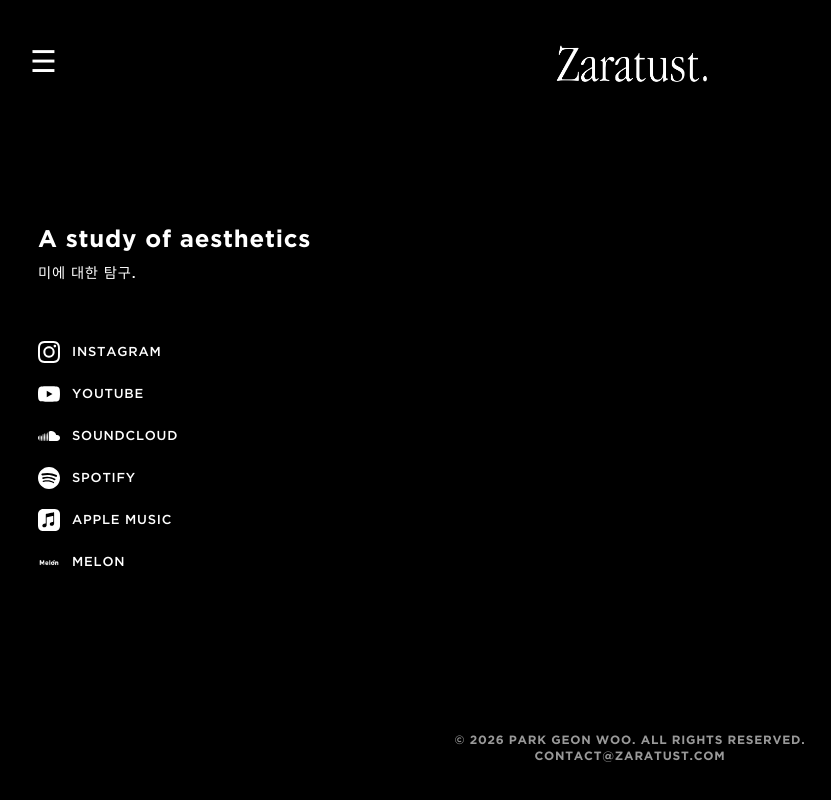
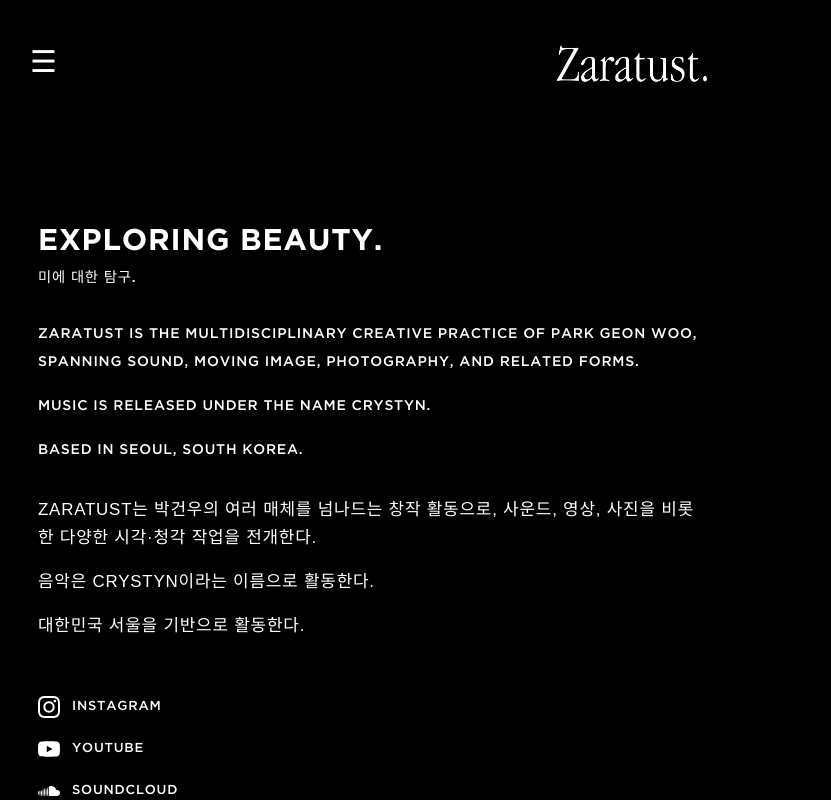
Before and after one commit to mmmmilessss/thezaratust, a Next.js app: page /about in a window 1280 px wide. Shown: the top 800 px of the page, without its empty margins (10-841 px from the left). Built offline with nearby package versions, Linux system fonts and the light colour scheme; a web font is replaced by a local one.

Commit message:
Expand about page introduction

```diff
--- a/app/about/page.tsx
+++ b/app/about/page.tsx
@@ -38,11 +38,31 @@
   return (
     <main className="px-6 py-16 sm:px-10 sm:py-20 lg:px-12 lg:py-24">
       <section className="max-w-3xl">
-        <div className="mb-14 space-y-2">
-          <p className="text-xl font-gotham-bold normal-case sm:text-2xl">A study of aesthetics</p>
-          <p lang="ko" className="font-gotham-medium">
+        <div className="mb-8 space-y-2">
+          <p className="text-2xl font-gotham-bold sm:text-3xl">EXPLORING BEAUTY.</p>
+          <p lang="ko" className="text-lg font-gotham-medium sm:text-xl">
             미에 대한 탐구.
           </p>
+        </div>
+
+        <div className="mb-14 max-w-2xl space-y-8 text-xs leading-6 font-gotham-medium sm:text-sm sm:leading-7">
+          <div className="space-y-4">
+            <p>
+              ZARATUST is the multidisciplinary creative practice of Park Geon
+              Woo, spanning sound, moving image, photography, and related forms.
+            </p>
+            <p>Music is released under the name CRYSTYN.</p>
+            <p>Based in Seoul, South Korea.</p>
+          </div>
+
+          <div lang="ko" className="space-y-4">
+            <p>
+              ZARATUST는 박건우의 여러 매체를 넘나드는 창작 활동으로,
+              사운드, 영상, 사진을 비롯한 다양한 시각·청각 작업을 전개한다.
+            </p>
+            <p>음악은 CRYSTYN이라는 이름으로 활동한다.</p>
+            <p>대한민국 서울을 기반으로 활동한다.</p>
+          </div>
         </div>
 
         <div className="space-y-5">
```
